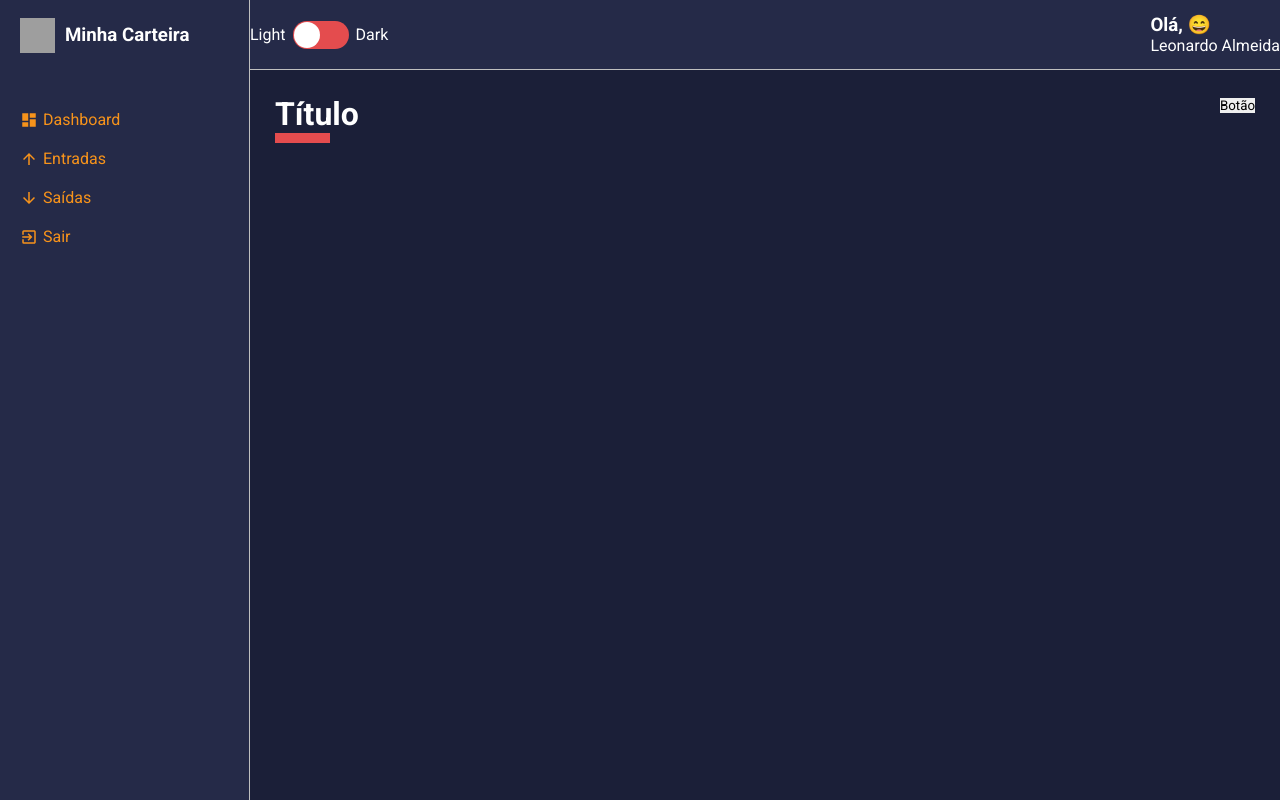
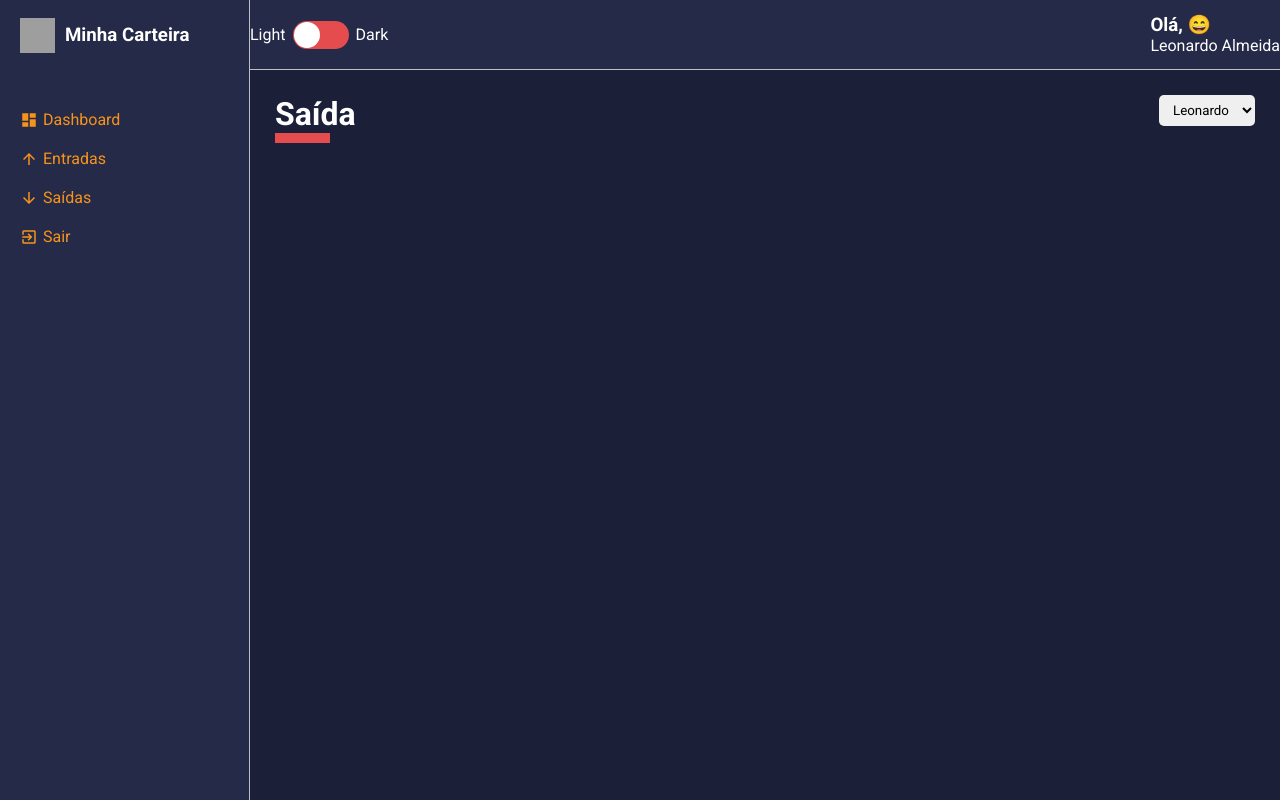
Before and after one commit to leonardo-teles/minha-carteira, a React (Create React App) app: page /list/1 in a window 1280 px wide. Built offline with nearby package versions, Linux system fonts and the light colour scheme; grey boxes are pictures that could not be loaded.

Commit message:
Criando o Componente de Select e Deixando o Header Content Dinâmico

```diff
--- a/src/App.tsx
+++ b/src/App.tsx
@@ -4,6 +4,8 @@
 
 import Layout from './components/Layout';
 import Dashboard from './pages/Dashboard';
+import List from './pages/List';
+
 import dark from './styles/themes/dark';
 
 const App: React.FC = () => {
@@ -11,7 +13,7 @@
         <ThemeProvider theme={dark}>
             <GlobalStyles />
             <Layout>
-                <Dashboard />
+                <List />
             </Layout>
         </ThemeProvider>
     );
--- a/src/components/ContentHeader/index.tsx
+++ b/src/components/ContentHeader/index.tsx
@@ -2,14 +2,21 @@
 
 import { Container, TitleContainer, Controllers } from './styles';
 
-const ContentHeader: React.FC = () => {
+interface IContentHeaderProps {
+    title: string;
+    lineColor: string;
+    children: React.ReactNode;
+}
+
+const ContentHeader: React.FC<IContentHeaderProps> = ({ title, lineColor, children }) => {
+
     return (
         <Container>
-            <TitleContainer>
-                <h1>Título</h1>
+            <TitleContainer lineColor={lineColor}>
+                <h1>{title}</h1>
             </TitleContainer>
             <Controllers>
-                <button type="button">Botão</button>
+                {children}
             </Controllers>
         </Container>
     );
--- a/src/components/ContentHeader/styles.ts
+++ b/src/components/ContentHeader/styles.ts
@@ -1,4 +1,8 @@
 import styled from 'styled-components';
+
+interface ITitleContainerProps {
+    lineColor: string;
+}
 
 export const Container = styled.div`
     width: 100%;
@@ -9,7 +13,7 @@
     margin-bottom: 25px;
 `;
 
-export const TitleContainer = styled.div`
+export const TitleContainer = styled.div<ITitleContainerProps>`
     > h1 {
         color: ${props => props.theme.colors.white};
 
@@ -17,10 +21,11 @@
             content: '';
             display: block;
             width: 55px;
-            border-bottom: 10px solid ${props => props.theme.colors.warning};
+            border-bottom: 10px solid ${props => props.lineColor};
         }
     }
 `;
 
 export const Controllers = styled.div`
+    display: flex;
 `;
--- /dev/null
+++ b/src/components/SelectInput/index.tsx
@@ -0,0 +1,26 @@
+import React from 'react';
+
+import { Container } from './styles';
+
+interface ISelectInputProps {
+    options: {
+        value: string | number;
+        label: string | number;
+    }[]
+}
+
+const SelectInput: React.FC<ISelectInputProps> = ({ options }) => {
+    return (
+        <Container>
+            <select>
+                {
+                    options.map(option => (
+                        <option value={option.value}>{option.label}</option>
+                    ))
+                }
+            </select>
+        </Container>
+    );
+}
+
+export default SelectInput;
--- /dev/null
+++ b/src/components/SelectInput/styles.ts
@@ -0,0 +1,10 @@
+import styled from 'styled-components';
+
+export const Container = styled.div`
+    > select {
+        padding: 7px 10px;
+        border-radius: 5px;
+
+        margin-left: 7px;
+    }
+`;
--- a/src/pages/Dashboard/index.tsx
+++ b/src/pages/Dashboard/index.tsx
@@ -1,12 +1,22 @@
 import React from 'react';
+import ContentHeader from '../../components/ContentHeader';
+import SelectInput from '../../components/SelectInput';
 
-import ContentHeader from '../../components/ContentHeader';
 import { Container } from './styles';
 
 const Dashboard: React.FC = () => {
+
+    const options = [
+        {value: 'Leonardo', label: 'Leonardo'},
+        {value: 'Manuela', label: 'Manuela'},
+        {value: 'Shirlei', label: 'Shirlei'}
+    ];
+
     return (
         <Container>
-            <ContentHeader />
+            <ContentHeader title="Dashboard" lineColor="#F7931B">
+                <SelectInput options={options} />
+            </ContentHeader>
         </Container>
     );
 }
--- a/src/pages/List/index.tsx
+++ b/src/pages/List/index.tsx
@@ -1,8 +1,23 @@
 import React from 'react';
+import ContentHeader from '../../components/ContentHeader';
+import SelectInput from '../../components/SelectInput';
+
+import { Container } from './styles';
 
 const List: React.FC = () => {
+
+    const options = [
+        {value: 'Leonardo', label: 'Leonardo'},
+        {value: 'Manuela', label: 'Manuela'},
+        {value: 'Shirlei', label: 'Shirlei'}
+    ];
+
     return (
-        <h3>List</h3>
+        <Container>
+            <ContentHeader title="Saída" lineColor="#E44C4E">
+                <SelectInput options={options} />
+            </ContentHeader>
+        </Container>
     );
 }
 
--- /dev/null
+++ b/src/pages/List/styles.ts
@@ -0,0 +1,3 @@
+import styled from 'styled-components';
+
+export const Container = styled.div``;
```
